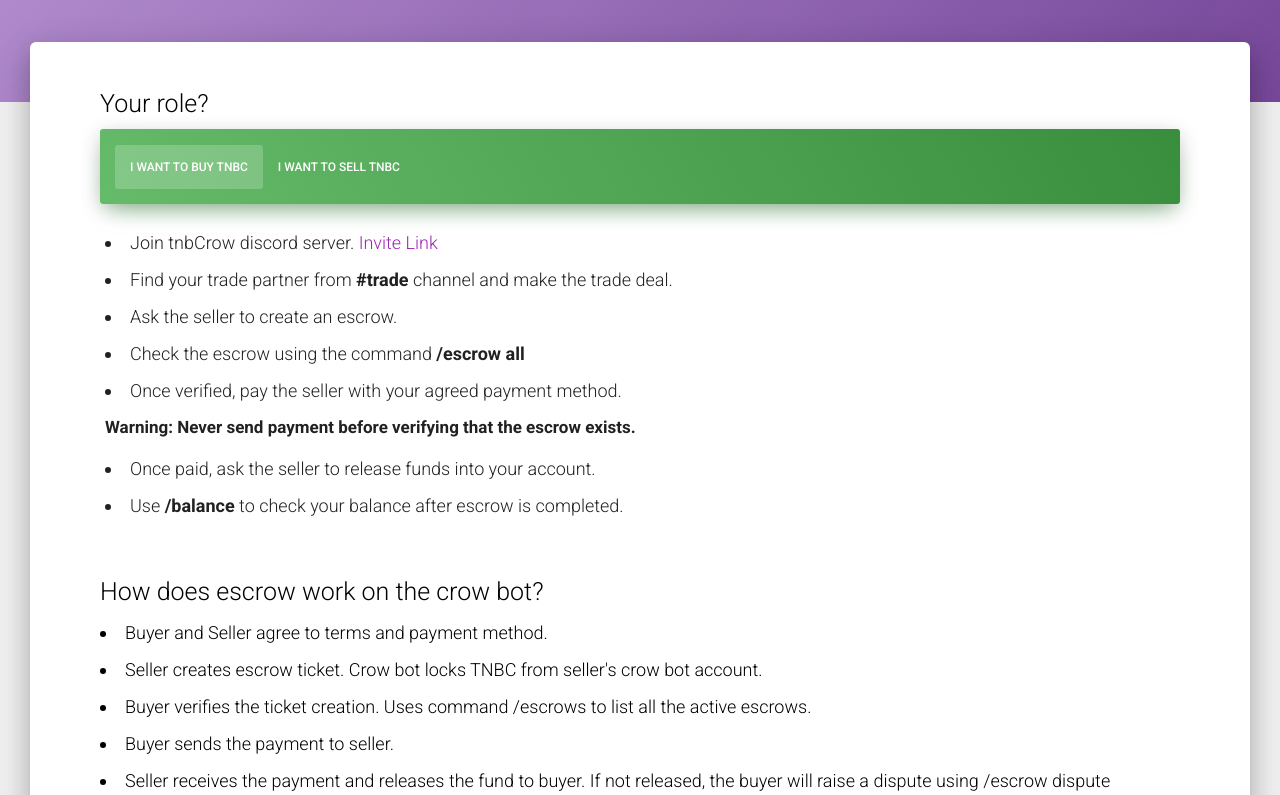
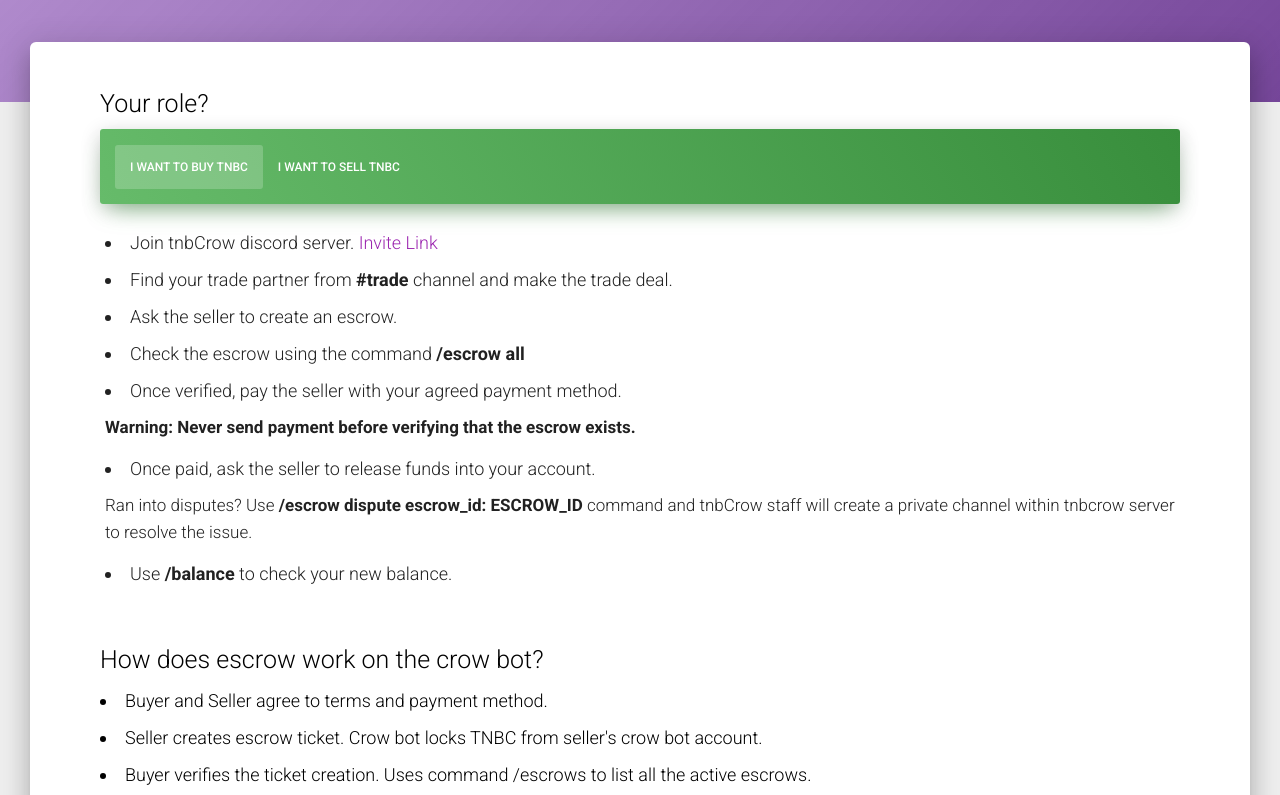
Before and after one commit to tnbCrow/Crow-Bot-Website, a plain HTML site: page index.html in a window 1280 px wide. Shown: the part 278-1073 px from the top of the page. Drawn offline with Linux system fonts and the light colour scheme.

Commit message:
added more description on homepage

```diff
--- a/index.html
+++ b/index.html
@@ -94,17 +94,20 @@
                         <h4><li>Once verified, pay the seller with your agreed payment method.</li></h4>
 						<h5><b>Warning: Never send payment before verifying that the escrow exists.</b></h5>
                         <h4><li>Once paid, ask the seller to release funds into your account.</li></h4>
-                        <h4><li>Use <b>/balance</b> to check your balance after escrow is completed.</li></h4>
+						<h5>Ran into disputes? Use <b>/escrow dispute escrow_id: ESCROW_ID</b> command and tnbCrow staff will create a private channel within tnbcrow server to resolve the issue.</h5>
+                        <h4><li>Use <b>/balance</b> to check your new balance.</li></h4>
                     </div>
                     <div class="tab-pane" id="seller">
                         <h4><li>Join tnbCrow discord server. <a href="https://chat.tnbcrow.com/">Invite Link</a></li></h4>
                         <h4><li>Find your trade partner from <b>#trade</b> channel and make the trade deal.</li></h4>
+                        <h4><li>Deposit tnbc into your account using <b>/deposit tnbc</b> command.</li></h4>
                         <h4><li>Create an escrow using the command <b>/escrow new amount: AMOUNT user: DISCORD_USER</b>.</li></h4>
                         <h4><li>Ask the buyer to verify the escrow using command <b>/escrow all</b></li></h4>
                         <h4><li>Once verified, ask the buyer to send the payment.</li></h4>
                         <h4><li>Once the payment is received, release funds using the command <b>/escrow release escrow_id: ESCROW_ID</b>.</li></h4>
 						<h5><b>Warning: Never release escrow before verifying that you have received payment.</b></h5>
-                        <h4><li>Use <b>/balance</b> to check your balance after escrow is completed.</li></h4>
+						<h5>Ran into disputes? Use <b>/escrow dispute escrow_id: ESCROW_ID</b> command and tnbCrow staff will create a private channel within tnbcrow server to resolve the issue.</h5>
+                        <h4><li>Use <b>/balance</b> to check your new balance.</li></h4>
                     </div>
                   </div>
                 </div>
```
